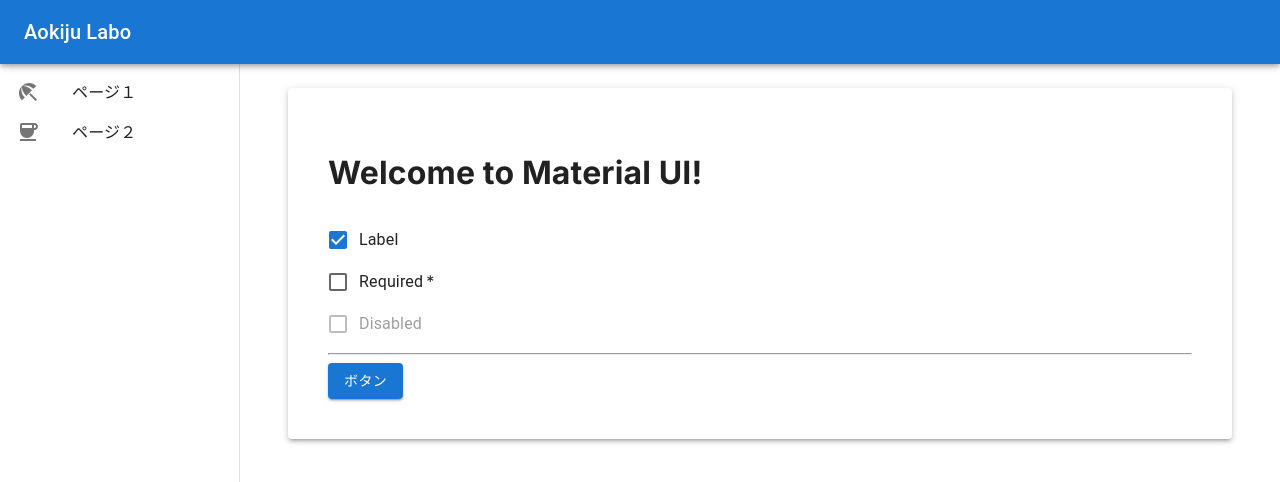
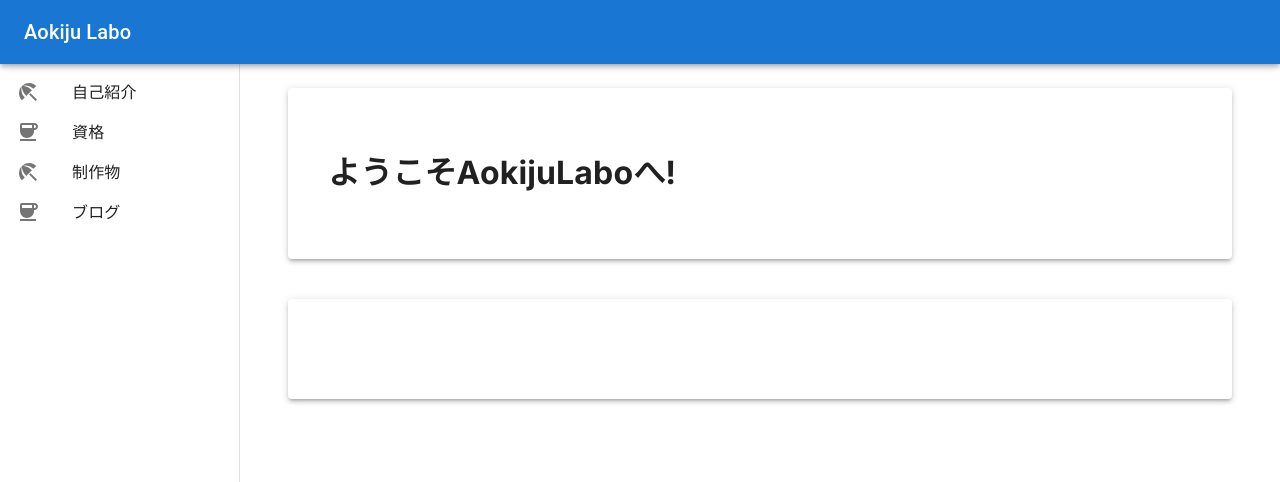
Before and after one commit to Raito5963/aokiju-labo2, a Next.js app in the folder aokiju/: page / in a window 1280 px wide. Shown: the top 482 px of the page. Built offline with nearby package versions, Linux system fonts and the light colour scheme; what @mui/material-nextjs would draw is missing.

Commit message:
ナビゲーションバーとサイドバーのリンクを更新し、レスポンシブデザインのためのCSSを追加。不要なページを削除し、新しいページを追加。

```diff
--- a/aokiju/app/_components/navigationbar.tsx
+++ b/aokiju/app/_components/navigationbar.tsx
@@ -10,7 +10,7 @@ return (
     >
         <Toolbar>
             <Typography variant="h6" noWrap component="div">
-                <Link href="/" underline="none" color="inherit">
+                <Link href="/" underline="none" color="white">
                     Aokiju Labo
                 </Link>
             </Typography>
--- a/aokiju/app/_components/sidebar.tsx
+++ b/aokiju/app/_components/sidebar.tsx
@@ -20,8 +20,10 @@ type MenuItem = {
     icon: React.ReactNode;
 };
 const menuList: MenuItem[] = [
-    { name: "ページ１", url: "/page1", icon: <BeachAccessIcon /> },
-    { name: "ページ２", url: "/page2", icon: <CoffeeIcon /> },
+    { name: "自己紹介", url: "/introduction", icon: <BeachAccessIcon /> },
+    { name: "資格", url: "/qualification", icon: <CoffeeIcon /> },
+    { name: "制作物", url: "/production", icon: <BeachAccessIcon /> },
+    { name: "ブログ", url: "/blog", icon: <CoffeeIcon /> },
 ];
 
 const drawerWidth = 240;
--- a/aokiju/app/globals.css
+++ b/aokiju/app/globals.css
@@ -0,0 +1,30 @@
+/* Breakpoints for responsive design */
+:root {
+    --breakpoint-xs: 0px;
+    --breakpoint-sm: 600px;
+    --breakpoint-md: 960px;
+    --breakpoint-lg: 1280px;
+    --breakpoint-xl: 1920px;
+}
+
+Paper{
+    @media (min-width: var(--breakpoint-xs)) {
+        width: 200px;
+    }
+
+    @media (min-width: var(--breakpoint-sm)) {
+        width: 400px;
+    }
+
+    @media (min-width: var(--breakpoint-md)) {
+        width: 750px;
+    }
+
+    @media (min-width: var(--breakpoint-lg)) {
+        width: 1000px;
+    }
+
+    @media (min-width: var(--breakpoint-xl)) {
+        width: 1500px;
+    }
+}
--- a/aokiju/app/page.tsx
+++ b/aokiju/app/page.tsx
@@ -7,24 +7,33 @@ import {
   FormGroup,
   Paper,
 } from "@mui/material";
+import { createTheme } from "@mui/material/styles";
+
+let theme = createTheme({
+  breakpoints: {
+    values: {
+      xs: 0,
+      sm: 600,
+      md: 768,
+      lg: 1025,
+      xl: 1536,
+    },
+  }
+});
 
 export default function Home() {
   return (
     <Container>
-      <Paper elevation={3} sx={{ p: 5 }}>
-        <h1 className={styles.title}>Welcome to Material UI!</h1>
-        <FormGroup>
-          <FormControlLabel
-            control={<Checkbox defaultChecked />}
-            label="Label"
-          />
-          <FormControlLabel required control={<Checkbox />} label="Required" />
-          <FormControlLabel disabled control={<Checkbox />} label="Disabled" />
-        </FormGroup>
-        <hr />
-        <Button variant="contained" color="primary">
-          ボタン
-        </Button>
+      <Paper
+      elevation={3}
+      sx={{
+        p: 5,
+
+      }}>
+        <h1 className={styles.title}>ようこそAokijuLaboへ!</h1>
+      </Paper>
+      <Paper elevation={3} sx={{ p: 5, mt: 5 }}>
+        <h2></h2>
       </Paper>
     </Container>
   );
```
Also changed, not shown: aokiju/app/blog/page.tsx (added, +15 -0 lines), aokiju/app/introduction/child1/page.tsx (added, +18 -0 lines), aokiju/app/introduction/page.tsx (added, +18 -0 lines), aokiju/app/page1/page.tsx (deleted, +0 -7 lines), aokiju/app/production/page.tsx (added, +15 -0 lines), aokiju/app/qualification/page.tsx (renamed from aokiju/app/page2/page.tsx).
